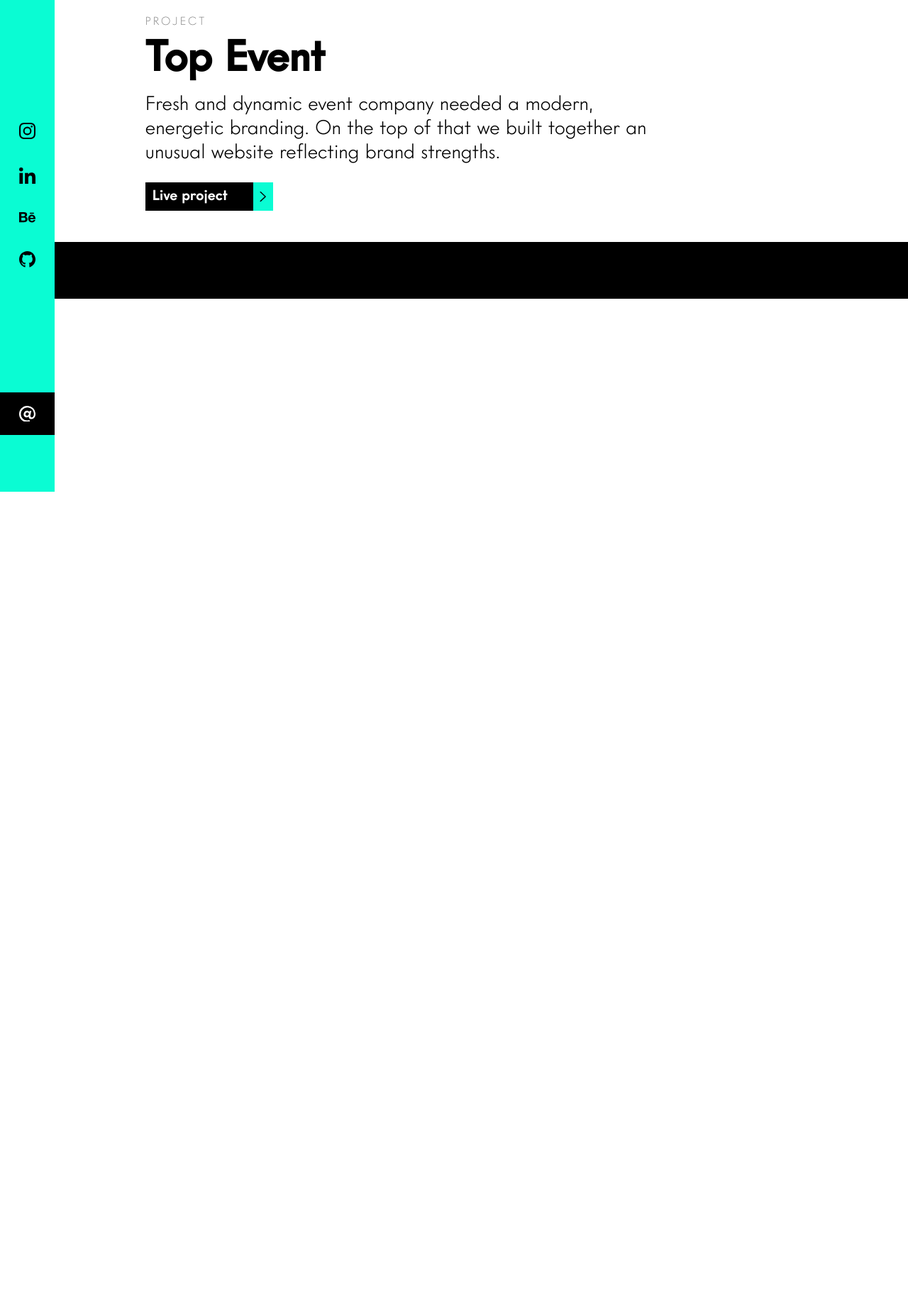
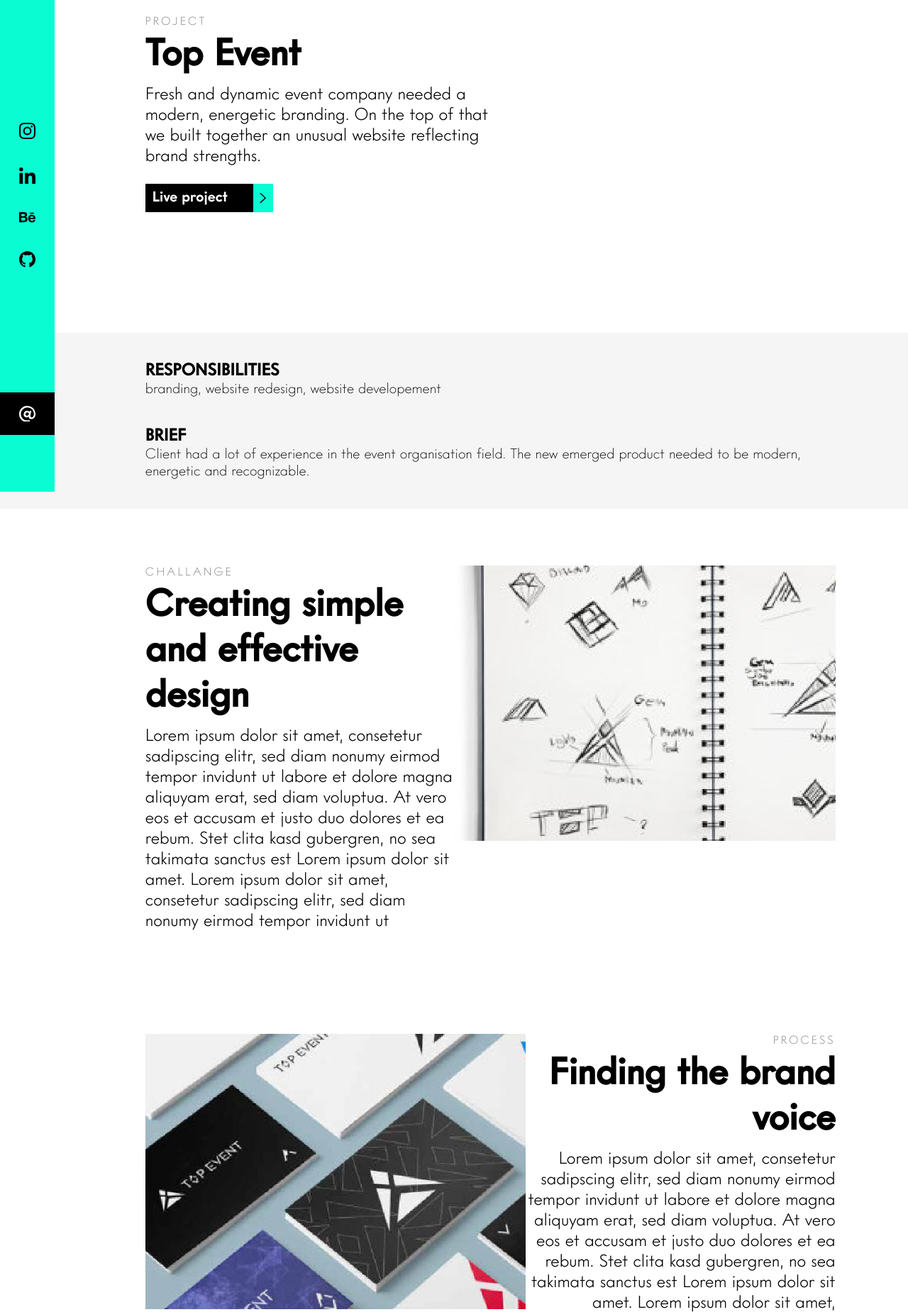
Before and after one commit to Pmejna/portfolio, a Gatsby site: page /projects/topevent in a window 1280 px wide. Shown: the part 107-1956 px from the top of the page at 71% size. Before the commit the page ends 800 px from the top, so only its background shows below. Built offline with nearby package versions, Linux system fonts and the light colour scheme; Gatsby itself is replaced by a stand-in of ours.

Commit message:
create new components, modify MainHeader component, fix bug in MainHeader animation trigger when variant with main and button used

```diff
--- a/src/assets/animations/gsapAnimations.js
+++ b/src/assets/animations/gsapAnimations.js
@@ -110,3 +110,20 @@
         }
     })
 };
+
+export const sectionImageAnimation = (image, direction) => {
+
+    gsap.from(image, {
+        delay: 0.4,
+        duration: 1,
+        x: direction,
+        opacity: 0,
+        ease: 'power3.inOut',
+        scrollTrigger: {
+            trigger: image,
+            start: 'top 80%',
+            end: 'bottom 60%',
+            toggleActions: 'play none none none'
+        },
+    })
+};
--- a/src/components/MainHeader/MainHeader.js
+++ b/src/components/MainHeader/MainHeader.jsx
@@ -6,9 +6,9 @@
 const HeaderWrapper = styled.div`
     display: flex;
     flex-direction: column;
-    max-width: 750px;
+    max-width: ${({maxWidth}) => maxWidth ? maxWidth : '750px'};
     background-color: transparent;
-    flex-basis: ${({main}) => main ? 'auto' : '60%'};
+    flex-basis: ${({main, maxWidth}) => main || maxWidth ? 'auto' : '60%'};
     opacity: ${({main}) => main ? '0' : '1'};
 
     button {
@@ -16,7 +16,7 @@
     }
 
     @media (max-width: 760px) {
-    max-width: 60vw;
+    max-width: ${({main}) => main ? '60vw' : '100vw'};
     h1 {
       font-size: 2.8rem;
       line-height: 2.8rem;
@@ -33,12 +33,13 @@
     font-size: ${({main}) => main ? '1.3rem' : '0.8rem'};
     text-transform: uppercase;
     letter-spacing: 3px;
-    color: ${({black}) => black ? '#0AFCD3' : '#6D6D6D'};
+    color: ${({background}) => background ? '#0AFCD3' : '#6D6D6D'};
     margin-bottom: 0.3rem;
     text-align: ${({leftText}) => leftText ? 'left' : 'right'};
 
     @media (max-width: 760px) {
         font-size: 1.2rem;
+        text-align: left;
     }
 `;
 
@@ -47,30 +48,39 @@
     line-height: 3.8rem;
     color: black;
     text-align: ${({leftText}) => leftText ? 'left' : 'right'};
+
+    @media (max-width: 760px) {
+        text-align: left;
+    }
 `;
 
 const Title2 = styled.h2`
-    font-size: 3rem;
-    line-height: 3.8rem;
-    color: ${({black}) => black ? '#fff' : '#000'};
+    font-size: 2.6rem;
+    line-height: 3.2rem;
+    color: ${({textColor}) => textColor ? '#fff' : '#000'};
     text-align: ${({leftText}) => leftText ? 'left' : 'right'};
+
+    @media (max-width: 760px) {
+        text-align: left;
+    }
 `;
 
 const SubTitle = styled.p`
     font-family: "IntervogueAltLight";
     margin-top: 0.4rem;
-    font-size: ${({main}) => main ? '1.7rem' : '1.4rem'};
-    color: ${({black}) => black ? '#fff' : '#000'};
+    font-size: ${({main}) => main ? '1.7rem' : '1.2rem'};
+    color: ${({textColor}) => textColor ? '#fff' : '#000'};
     text-align: ${({leftText}) => leftText ? 'left' : 'right'};
     margin-bottom: 1.2rem;
 
     @media (max-width: 760px) {
         margin-top: 2rem;
         font-size: 1.5rem;
+        text-align: left;
     }
 `;
 
-const MainHeader = React.forwardRef(({above, title, subTitle, main, leftText, black, className, button}, ref) => {
+const MainHeader = React.forwardRef(({above, title, subTitle, main, leftText, background, className, button, textColor, maxWidth, buttonTo}, ref) => {
 
     let aboveRef = useRef(null);
     let titleRef = useRef(null);
@@ -80,6 +90,10 @@
     let buttonRef = useRef(null);
 
     useEffect(() => {
+        if (button && main) {
+            revealSection2([mainRef, aboveRef, titleRef, subtitleRef, buttonRef]);
+            console.log(buttonRef);
+        }
         if (button) {
             revealSection2([mainRef, aboveRef, title2Ref, subtitleRef, buttonRef]);
             console.log(buttonRef);
@@ -93,23 +107,24 @@
       }, [])
 
     return (
-        <HeaderWrapper main={main} ref={el => (mainRef = el)} className={className}>
-            <Above leftText={leftText} black={black} ref={el => (aboveRef = el)}>
+        <HeaderWrapper main={main} ref={el => (mainRef = el)} className={className} maxWidth={maxWidth}>
+            <Above leftText={leftText} background={background} ref={el => (aboveRef = el)}>
                 {above}
             </Above>
             {main ?
-                <Title leftText={leftText} ref={el => (titleRef = el)}>{title}</Title> :
-                <Title2 leftText={leftText} black={black} ref={el => (title2Ref = el)}>{title}</Title2>
+                <Title leftText={leftText} ref={el => (titleRef = el)} textColor={textColor}>{title}</Title> :
+                <Title2 leftText={leftText} background={background} ref={el => (title2Ref = el)} textColor={textColor}>{title}</Title2>
             }
             <SubTitle
                 main={main}
                 leftText={leftText}
-                black={black}
+                background={background}
                 ref={el => (subtitleRef = el)}
+                textColor={textColor}
             >
                 {subTitle}
             </SubTitle>
-            {button ? <Button to='https://topevent.pl' ref={el => (buttonRef = el)}>Live project</Button> : null}
+            {button ? <Button to={buttonTo} ref={el => (buttonRef = el)}>Live project</Button> : null}
         </HeaderWrapper>
     )
 });
--- /dev/null
+++ b/src/components/MainSlide/MainSlide.jsx
@@ -0,0 +1,15 @@
+import React from 'react';
+import styled from 'styled-components';
+
+const MainSlide = styled.section`
+    width: 100%;
+    display: flex;
+    flex-direction: row;
+    padding: 2rem 8vw 2rem 16vw;
+
+  @media (max-width: 760px) {
+        padding: 2rem 6vw 2rem 8vw;
+    }
+`;
+
+export default MainSlide
--- /dev/null
+++ b/src/components/ProjectSummary/ProjectSummary.jsx
@@ -0,0 +1,43 @@
+import React from 'react';
+import styled from 'styled-components';
+
+
+const ProjectSummaryWrapper = styled.div`
+    width: 100%;
+    /* min-height: 40vh; */
+    display: flex;
+    flex-direction: column;
+    padding: 2rem 8vw 2rem 16vw;
+    background-color: #F5F5F5;
+
+    @media (max-width: 760px) {
+            padding-left: 8vw;
+            padding-right: 6vw;
+        }
+
+`;
+
+const ProjectResponsibilities = styled.div`
+    margin-bottom: 2rem;
+`;
+
+const ProjectBrief = styled.div`
+
+`;
+
+const ProjectSummary = ({responsibilities, brief}) => {
+    return (
+        <ProjectSummaryWrapper>
+            <ProjectResponsibilities>
+                <h3>RESPONSIBILITIES</h3>
+                <p>{responsibilities}</p>
+            </ProjectResponsibilities>
+            <ProjectBrief>
+                <h3>BRIEF</h3>
+                <p>{brief}</p>
+            </ProjectBrief>
+        </ProjectSummaryWrapper>
+    )
+};
+
+export default ProjectSummary
--- /dev/null
+++ b/src/components/SectionDefault/SectionDefault.jsx
@@ -0,0 +1,55 @@
+import React, { useEffect, useRef } from 'react';
+import styled from 'styled-components';
+import MainHeader from '../MainHeader/MainHeader';
+import MainSlide from '../MainSlide/MainSlide';
+import {sectionImageAnimation} from '../../assets/animations/gsapAnimations';
+
+const SectionWrapper = styled(MainSlide)`
+    width: 100%;
+    display: flex;
+    flex-direction: ${({leftText}) => leftText ? 'row' : 'row-reverse'};
+    background-color: ${({background}) => background ? background : '#fff'};
+    flex-shrink: 0;
+    margin-top: 2rem;
+
+    figure {
+        overflow: hidden;
+    }
+
+    img {
+
+    }
+
+    @media (max-width: 760px) {
+        flex-direction: column;
+        padding-left: 8vw;
+        padding-right: 6vw;
+
+        figure {
+        max-height: 40vh;
+    }
+    }
+`;
+
+const SectionDefault = ({imgSrc, imgAlt, image, leftText, background, maxWidth, ...otherProps}) => {
+    let imgRef = useRef(null);
+    useEffect(() => {
+        const direction = leftText ? '100' : '-100';
+        if (image) {
+            sectionImageAnimation(imgRef, direction);
+        }
+
+    }, [])
+    return (
+        <SectionWrapper leftText={leftText} background={background}>
+            <MainHeader leftText={leftText} background={background} maxWidth={maxWidth} {...otherProps}/>
+            {
+                image ? <figure ref={el => imgRef=el}>
+                            <img src={imgSrc} alt={imgAlt}/>
+                        </figure> : null
+            }
+        </SectionWrapper>
+    )
+};
+
+export default SectionDefault
--- /dev/null
+++ b/src/components/SectionPresentation/SectionPresentation.jsx
@@ -0,0 +1,81 @@
+import React from 'react';
+import styled from 'styled-components';
+import MainSlide from '../MainSlide/MainSlide';
+
+const PresentationWrapper = styled(MainSlide)`
+    justify-content: center;
+    align-items: center;
+
+
+    figure {
+        position: relative;
+    }
+
+    p {
+        position: absolute;
+    }
+
+    @media (max-width: 760px) {
+        figure {
+        max-width: 80vw;
+
+        img {
+            max-width: 80vw;
+            height: auto;
+        }
+    }
+    p {
+        position: static;
+        max-width: 80vw;
+        padding: 1rem 0;
+        font-size: 1.4rem;
+
+        ::before {
+            content: '';
+            width: 1.2rem;
+            height: 1.2rem;
+            background-color: var(--color-main);
+            display: inline-block;
+            margin-right: 0.4rem;
+        }
+    }
+    }
+`;
+
+const PresentationText1 = styled.p`
+    bottom: 1rem;
+    left: -7rem;
+    max-width: 310px;
+`;
+const PresentationText2 = styled.p`
+    bottom: -2.4rem;
+    right: 0;
+    max-width: 420px;
+`;
+const PresentationText3 = styled.p`
+    top: 1.2rem;
+    right: -8rem;
+    max-width: 310px;
+`;
+
+const SectionPresentation = ({imageSrc, text1, text2, text3, alt}) => {
+    return (
+        <PresentationWrapper>
+            <figure>
+                <img src={imageSrc} alt={alt}/>
+                <PresentationText1>
+                    {text1}
+                </PresentationText1>
+                <PresentationText2>
+                    {text2}
+                </PresentationText2>
+                <PresentationText3>
+                    {text3}
+                </PresentationText3>
+            </figure>
+        </PresentationWrapper>
+    )
+   }
+;
+
+export default SectionPresentation
--- a/src/pages/index.js
+++ b/src/pages/index.js
@@ -117,7 +117,8 @@
       subTitle={`What was good enough few years ago is outdated now. My solution is simple: be original, be great, be you. If we mix this with a great product, branding and web presence:
         you got a success.`}
       leftText={true}
-      black
+      background='#000'
+      textColor='#fff'
     >
     </SectionParagraph>
     <Contact/>
--- a/src/pages/projects/topevent.js
+++ b/src/pages/projects/topevent.js
@@ -2,10 +2,17 @@
 import styled from 'styled-components';
 import Button from '../../components/Button/Button';
 import MainHeader from '../../components/MainHeader/MainHeader';
+import ProjectSummary from '../../components/ProjectSummary/ProjectSummary';
+import SectionDefault from '../../components/SectionDefault/SectionDefault';
+import SectionPresentation from '../../components/SectionPresentation/SectionPresentation';
+
+import challangeSectionImage from '../../assets/images/TopEventChallange.png';
+import processSectionImage from '../../assets/images/TopEventProcess.png';
+import websitePresentationImage from '../../assets/images/TopEventPresentation.png';
 
 const HeaderWrapper = styled.div`
   width: 100%;
-  min-height: 40vh;
+  min-height: 56vh;
   display: flex;
   flex-direction: row;
   padding: 0 8vw 0 16vw;
@@ -21,7 +28,30 @@
 `;
 
 const TopEventPage = () => {
+    const summary = {
+        responsibilities: `branding, website redesign, website developement`,
+        brief: `Client had a lot of experience in the event organisation field. The new emerged product needed to be modern, energetic and recognizable.`
+    };
+
+    const challangeSection = {
+        above: `challange`,
+        title: `Creating simple and effective design`,
+        subTitle: `Lorem ipsum dolor sit amet, consetetur sadipscing elitr, sed diam nonumy eirmod tempor invidunt ut labore et dolore magna aliquyam erat, sed diam voluptua. At vero eos et accusam et justo duo dolores et ea rebum. Stet clita kasd gubergren, no sea takimata sanctus est Lorem ipsum dolor sit amet. Lorem ipsum dolor sit amet, consetetur sadipscing elitr, sed diam nonumy eirmod tempor invidunt ut `,
+        imgSrc: {challangeSectionImage}
+    }
+    const processSection = {
+        above: `process`,
+        title: `Finding the brand voice`,
+        subTitle: `Lorem ipsum dolor sit amet, consetetur sadipscing elitr, sed diam nonumy eirmod tempor invidunt ut labore et dolore magna aliquyam erat, sed diam voluptua. At vero eos et accusam et justo duo dolores et ea rebum. Stet clita kasd gubergren, no sea takimata sanctus est Lorem ipsum dolor sit amet. Lorem ipsum dolor sit amet, consetetur sadipscing elitr, sed diam nonumy eirmod tempor invidunt ut `,
+        imgSrc: {processSectionImage}
+    }
+    const websiteSection = {
+        above: `website`,
+        title: `Website solution`,
+        subTitle: `Lorem ipsum dolor sit amet, consetetur sadipscing elitr, sed diam nonumy eirmod tempor invidunt ut labore et dolore magna aliquyam erat, sed diam voluptua. At vero eos et accusam et justo duo dolores et ea rebum. Stet clita kasd gubergren, no sea takimata sanctus est Lorem ipsum dolor sit amet. Lorem ipsum dolor sit amet, consetetur sadipscing elitr, sed diam nonumy eirmod tempor invidunt ut `,
+    }
     return (
+        <>
         <HeaderWrapper>
             <HeaderText>
                 <MainHeader
@@ -31,9 +61,45 @@
                     energetic branding. On the top of that we built together an unusual website reflecting brand strengths.`}
                     leftText={true}
                     button
+                    buttonTo='https://topevent.pl'
+                    maxWidth='40vw'
+                    // main
                 />
             </HeaderText>
         </HeaderWrapper>
+        <ProjectSummary responsibilities={summary.responsibilities} brief={summary.brief}/>
+        <SectionDefault
+            above={challangeSection.above}
+            title={challangeSection.title}
+            subTitle={challangeSection.subTitle}
+            leftText={true}
+            image
+            imgSrc={challangeSectionImage}
+        />
+        <SectionDefault
+            above={processSection.above}
+            title={processSection.title}
+            subTitle={processSection.subTitle}
+            image
+            imgSrc={processSectionImage}
+        />
+        <SectionDefault
+            above={websiteSection.above}
+            title={websiteSection.title}
+            subTitle={websiteSection.subTitle}
+            background='#000'
+            className
+            textColor='#fff'
+            leftText
+            maxWidth='1800px'
+        />
+        <SectionPresentation
+            imageSrc={websitePresentationImage}
+            text1='Lorem ipsum dolor sit amet, consetetur sadipscing elitr, sed diam nonumy eirmod '
+            text2='Lorem ipsum dolor sit amet, consetetur sadipscing elitr, sed diam nonumy eirmod '
+            text3='Lorem ipsum dolor sit amet, consetetur sadipscing elitr, sed diam nonumy eirmod '
+        />
+        </>
     )
 };
 
```
Also changed, not shown: src/components/SectionParagraph/SectionParagraph.jsx (+4 -4 lines), src/assets/images/TopEventChallange.png (added), src/assets/images/TopEventPresentation.png (added), src/assets/images/TopEventProcess.png (added), src/components/Sections/YourBrand/YourBrand.jsx (deleted).
